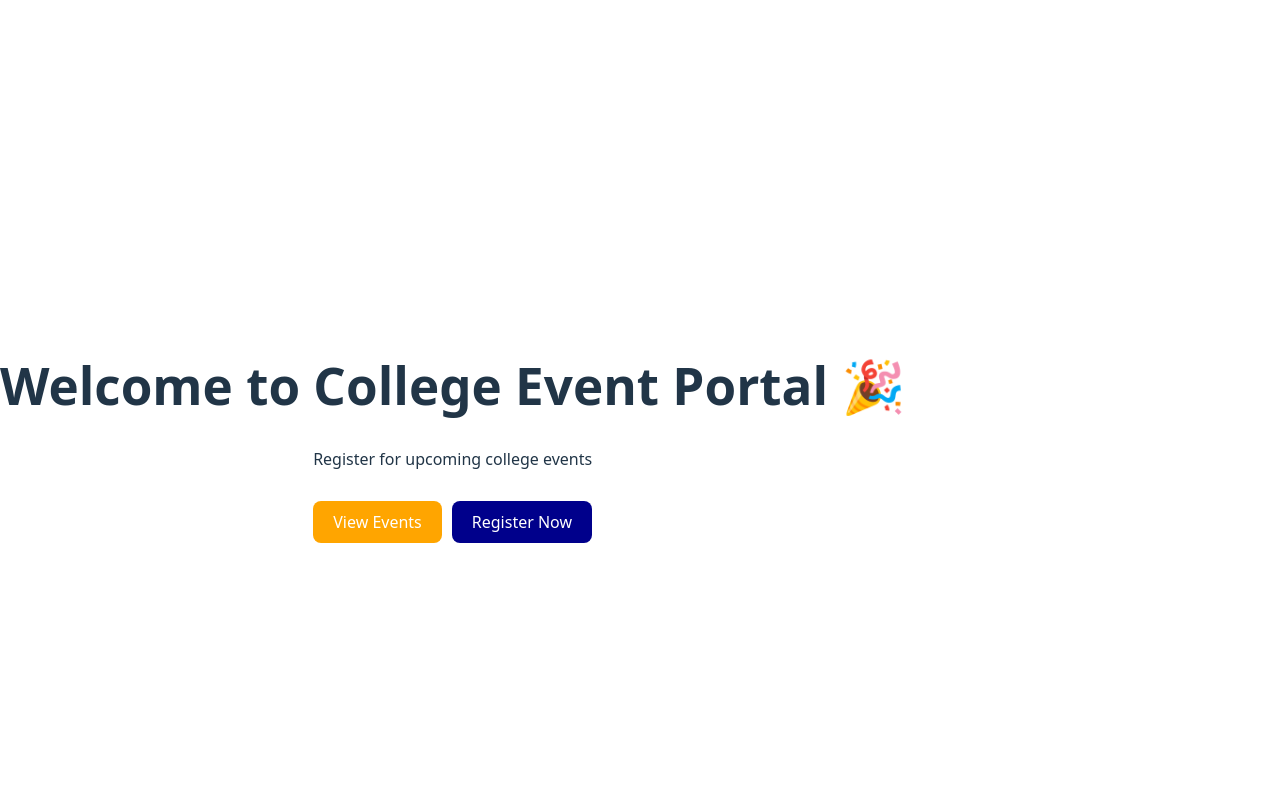
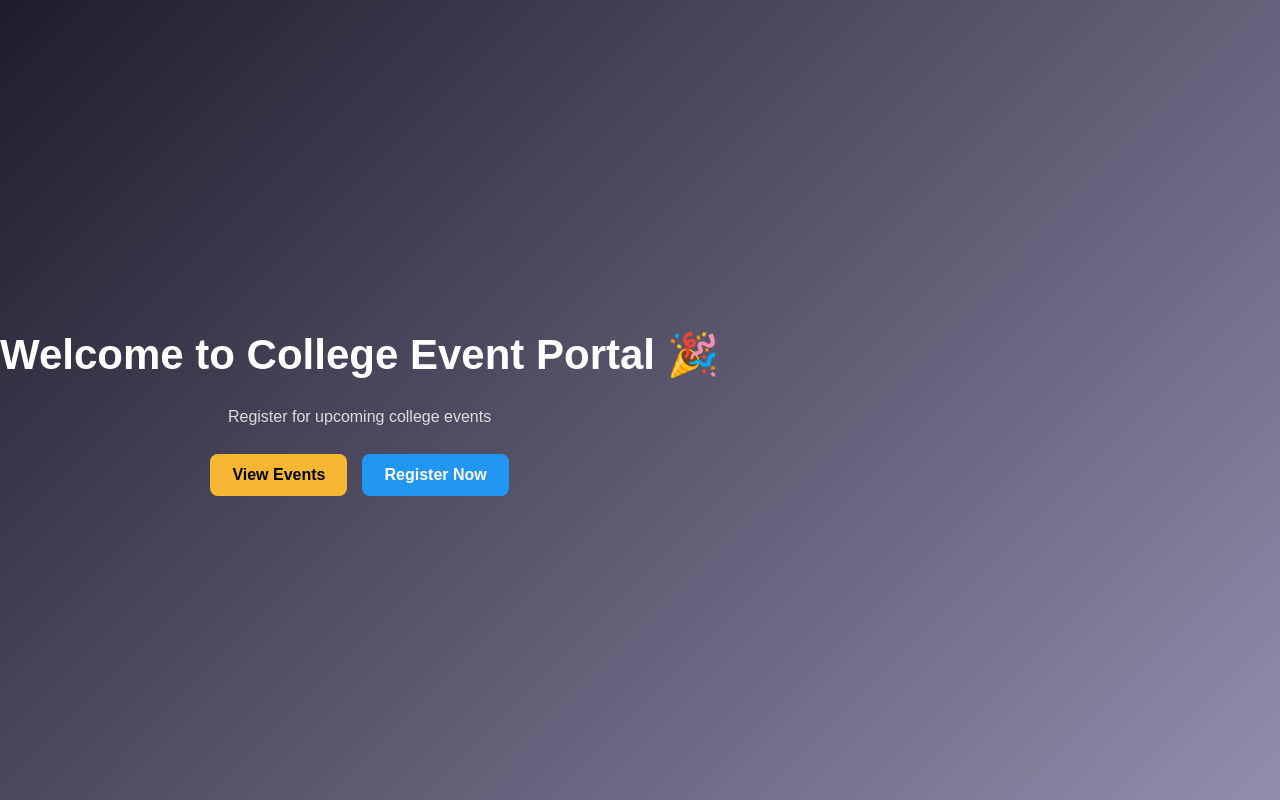
Before and after one commit to aryaagashe19-debug/college-event-portal, a React (Vite) app: page / in a window 1280 px wide. Built offline with nearby package versions, Linux system fonts and the light colour scheme.

Commit message:
Improved home UI with centered layout and gradient background

```diff
--- a/src/App.css
+++ b/src/App.css
@@ -1,45 +1,59 @@
-.register-container {
+/* Full page center */
+body {
+  margin: 0;
+  font-family: Arial, Helvetica, sans-serif;
+  background: linear-gradient(135deg, #1f1c2c, #928dab);
+  height: 100vh;
+}
+
+/* Center container */
+.home-container {
   height: 100vh;
   display: flex;
+  flex-direction: column;
   justify-content: center;
   align-items: center;
-  background: linear-gradient(135deg, #1f1f1f, #2c3e50);
-}
-
-.register-card {
-  background: #2c2c2c;
-  padding: 40px;
-  border-radius: 12px;
-  width: 350px;
-  box-shadow: 0 10px 25px rgba(0, 0, 0, 0.5);
   text-align: center;
 }
 
-.register-card h2 {
-  margin-bottom: 20px;
+/* Title */
+.home-container h1 {
+  font-size: 42px;
+  color: white;
+  margin-bottom: 10px;
+}
+
+/* Subtitle */
+.home-container p {
+  color: #ddd;
+  margin-bottom: 25px;
+}
+
+/* Buttons */
+.btn-group {
+  display: flex;
+  gap: 15px;
+}
+
+.btn {
+  padding: 12px 22px;
+  border: none;
+  border-radius: 8px;
+  cursor: pointer;
+  font-weight: bold;
+  transition: 0.3s;
+}
+
+.btn-yellow {
+  background: #f7b733;
+  color: black;
+}
+
+.btn-blue {
+  background: #2196f3;
   color: white;
 }
 
-.register-card input,
-.register-card select {
-  width: 100%;
-  padding: 10px;
-  margin-bottom: 15px;
-  border-radius: 6px;
-  border: none;
+.btn:hover {
+  transform: scale(1.05);
 }
-
-.register-card button {
-  width: 100%;
-  padding: 10px;
-  border: none;
-  border-radius: 6px;
-  background: #2563eb;
-  color: white;
-  font-weight: bold;
-  cursor: pointer;
-}
-
-.register-card button:hover {
-  background: #1e40af;
-}
--- a/src/pages/Home.jsx
+++ b/src/pages/Home.jsx
@@ -1,37 +1,30 @@
-import { Link } from "react-router-dom";
+import { useNavigate } from "react-router-dom";
 
-export default function Home() {
+function Home() {
+  const navigate = useNavigate();
+
   return (
-    <div style={{ textAlign: "center", marginTop: "100px" }}>
+    <div className="home-container">
       <h1>Welcome to College Event Portal 🎉</h1>
       <p>Register for upcoming college events</p>
 
-      <div style={{ marginTop: "30px" }}>
-        <Link to="/events">
-          <button style={{
-            padding: "10px 20px",
-            marginRight: "10px",
-            backgroundColor: "orange",
-            border: "none",
-            color: "white",
-            cursor: "pointer"
-          }}>
-            View Events
-          </button>
-        </Link>
+      <div className="btn-group">
+        <button
+          className="btn btn-yellow"
+          onClick={() => navigate("/events")}
+        >
+          View Events
+        </button>
 
-        <Link to="/register">
-          <button style={{
-            padding: "10px 20px",
-            backgroundColor: "darkblue",
-            border: "none",
-            color: "white",
-            cursor: "pointer"
-          }}>
-            Register Now
-          </button>
-        </Link>
+        <button
+          className="btn btn-blue"
+          onClick={() => navigate("/register")}
+        >
+          Register Now
+        </button>
       </div>
     </div>
   );
 }
+
+export default Home;
```
